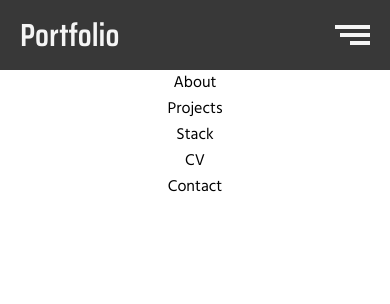
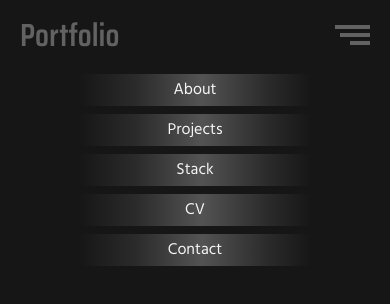
Before and after one commit to kseniya7991/Portfolio, a React (Create React App) app: page / in a window 390 px wide. Shown: the top 304 px of the page. Built offline with nearby package versions, Linux system fonts and the light colour scheme.

Commit message:
add styles for mobileMenu block

```diff
--- a/src/App.js
+++ b/src/App.js
@@ -6,12 +6,14 @@ import Popup from './components/Popup/Popup';
 
 function App() {
   return (
+    <>
     <div className="App">
      <Header></Header>
      <Main></Main>
      <Footer></Footer>
+    </div>
      <Popup></Popup>
-    </div>
+     </>
   );
 }
 
--- a/src/App.scss
+++ b/src/App.scss
@@ -9,4 +9,11 @@
   @include flexCenter;
   flex-direction: column;
   min-width: 320px;
+  max-width: 1024px;
+  margin: 0 auto;
 }
+
+body {
+  background-color: $primary-color;
+
+}
--- a/src/components/BurgerNav/BurgerNav.scss
+++ b/src/components/BurgerNav/BurgerNav.scss
@@ -98,4 +98,16 @@
   top: 70px;
   right: 0px;
   left: 0px;
+  cursor: pointer;
+  max-width: 80%;
+  margin: 0 auto;
 }
+
+.BurgerNav__item {
+  color: $text-color;
+  margin: 4px 0;
+  padding: 3px 10px;
+  width: 100%;
+  text-align: center;
+  background: linear-gradient(90deg, rgba(0,0,0,0) 0%, rgba(23,23,23,0) 15%, rgba(56,56,56,0.5998774509803921) 32%, rgba(83,83,83,1) 52%, rgba(56,56,56,0.5970763305322129) 72%, rgba(14,14,14,0) 85%, rgba(0,0,0,0) 100%);
+}
--- a/src/components/Header/Header.scss
+++ b/src/components/Header/Header.scss
@@ -12,7 +12,6 @@
   justify-content: space-between;
   box-sizing: border-box;
   position: relative;
-  z-index: 0;
 }
 
 .Header__name {
--- a/src/components/Popup/Popup.scss
+++ b/src/components/Popup/Popup.scss
@@ -0,0 +1,10 @@
+.Popup {
+  position: absolute;
+  top: 0;
+  bottom: 0;
+  right: 0;
+  left: 0;
+  background-color: rgba(0,0,0,.6);
+  z-index: 2;
+  min-width: 320px;
+}
```
